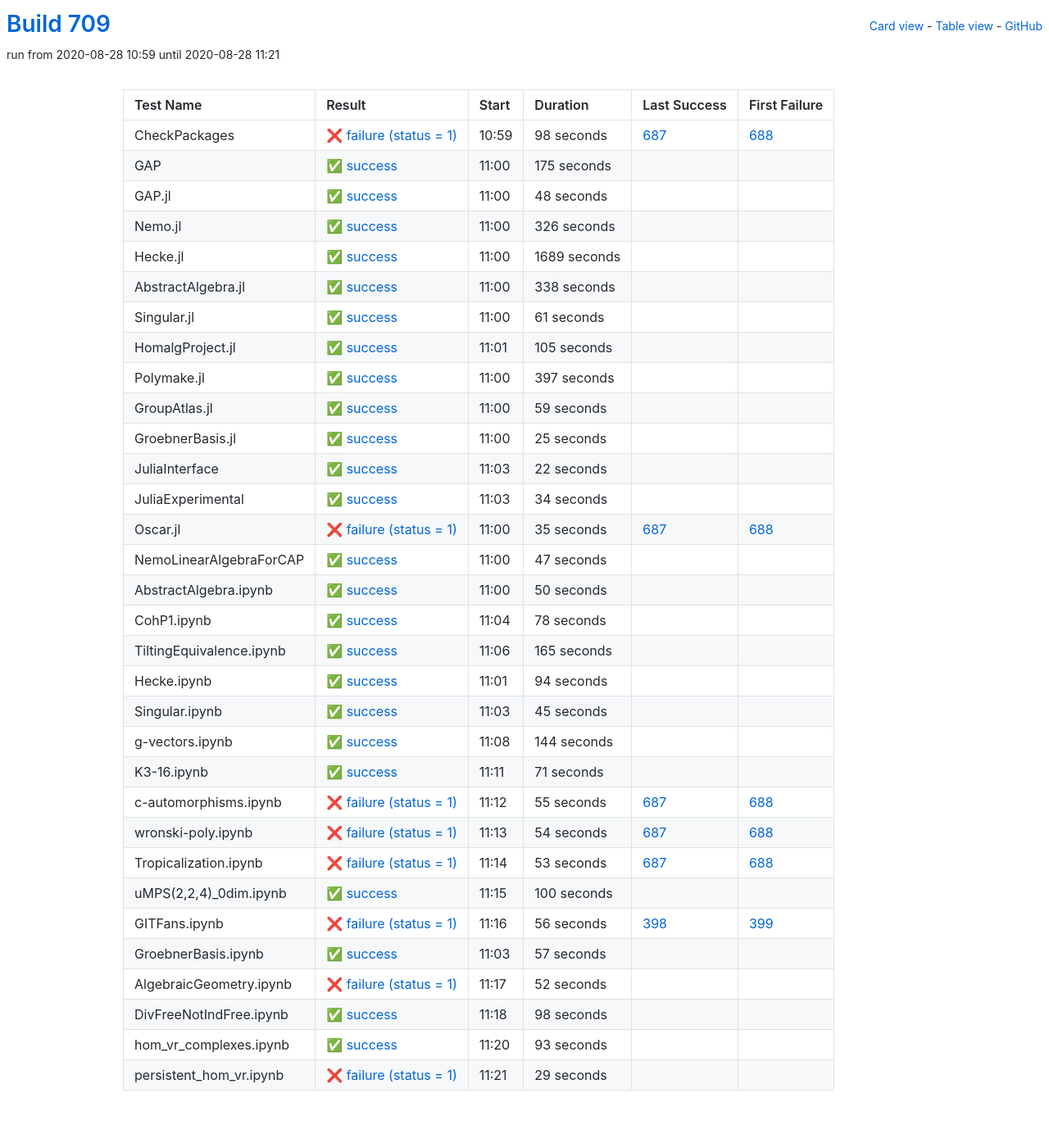
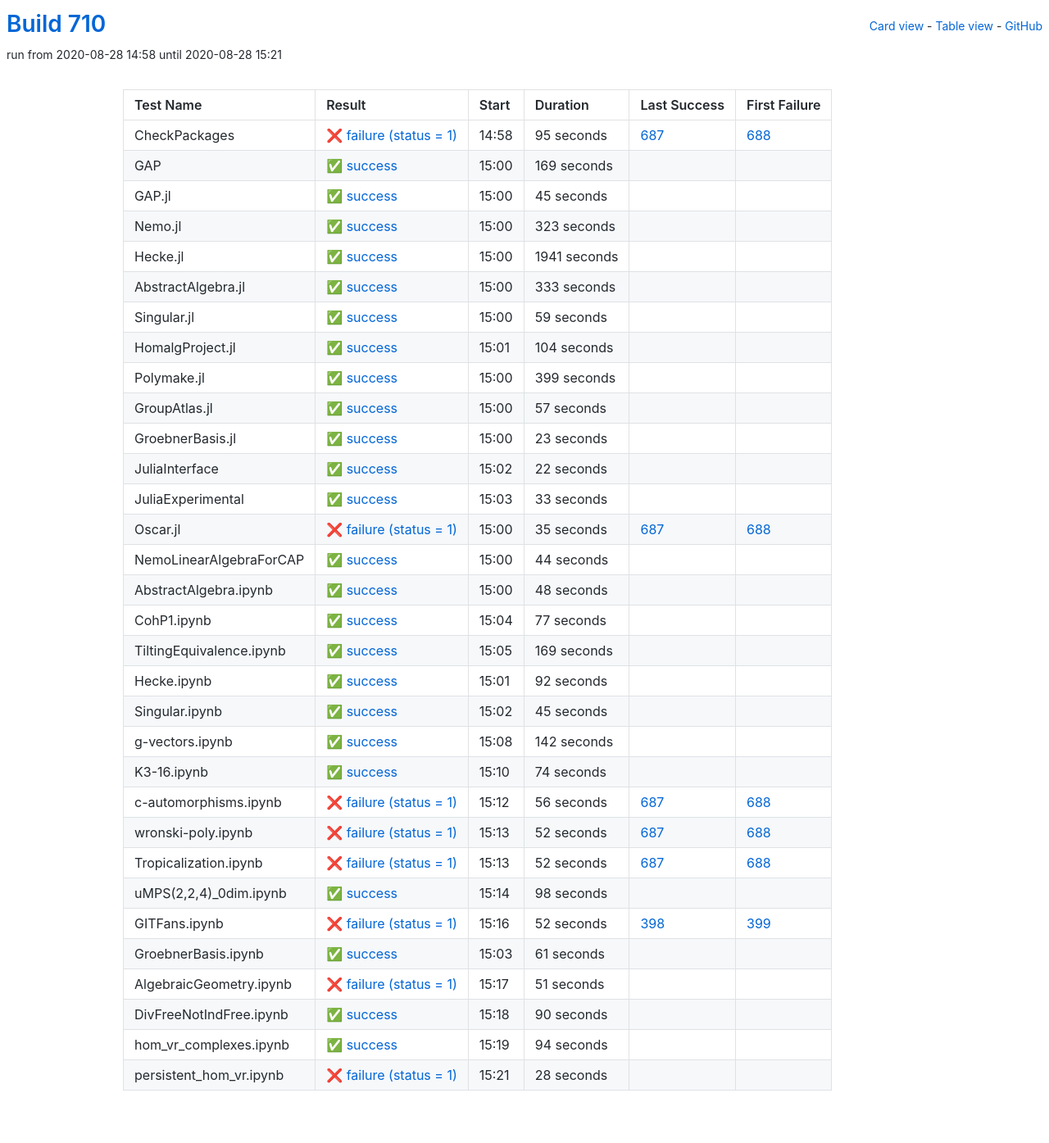
Before and after one commit to oscar-system/oscar-ci-status-stable, a Jekyll site: the page built from table.html, in a window 1280 px wide. Shown: the whole page at 82% size. Built offline with Jekyll 4.4.1, drawn with Linux system fonts in a browser that asks for light colours.

Commit message:
Build #710

```diff
--- a/_data/ci.yml
+++ b/_data/ci.yml
@@ -1,6 +1,6 @@
 ---
-build: 709
-build_url: https://oscarci.mathematik.uni-kl.de/job/oscar-stable/709/
+build: 710
+build_url: https://oscarci.mathematik.uni-kl.de/job/oscar-stable/710/
 job: oscar-stable
 organization: oscar-system
 repo: oscar-ci-status-stable
@@ -8,116 +8,80 @@ repourl: https://github.com/oscar-system/oscar-ci-status-stable
 tests:
 - name: CheckPackages
   id: checkpackages
-  log: https://oscarci.mathematik.uni-kl.de/job/oscar-stable/709/artifact/logs/build-709/CheckPackages.log
-  start: 2020-08-28 10:59
+  log: https://oscarci.mathematik.uni-kl.de/job/oscar-stable/710/artifact/logs/build-710/CheckPackages.log
+  start: 2020-08-28 14:58
   success: false
   exitcode: 1
   status: failure
-  duration: 98
+  duration: 95
   last_success: 687
   last_success_url: https://oscarci.mathematik.uni-kl.de/job/oscar-stable/687/
   first_failure: 688
   first_failure_url: https://oscarci.mathematik.uni-kl.de/job/oscar-stable/688/
 - name: GAP
   id: gap
-  log: https://oscarci.mathematik.uni-kl.de/job/oscar-stable/709/artifact/logs/build-709/GAP.log
-  start: 2020-08-28 11:00
+  log: https://oscarci.mathematik.uni-kl.de/job/oscar-stable/710/artifact/logs/build-710/GAP.log
+  start: 2020-08-28 15:00
   success: true
   exitcode: 0
   status: success
-  duration: 175
+  duration: 169
   last_success: false
   last_success_url:
   first_failure: false
   first_failure_url:
 - name: GAP.jl
   id: gap-jl
-  log: https://oscarci.mathematik.uni-kl.de/job/oscar-stable/709/artifact/logs/build-709/GAP.jl.log
-  start: 2020-08-28 11:00
+  log: https://oscarci.mathematik.uni-kl.de/job/oscar-stable/710/artifact/logs/build-710/GAP.jl.log
+  start: 2020-08-28 15:00
   success: true
   exitcode: 0
   status: success
-  duration: 48
+  duration: 45
   last_success: false
   last_success_url:
   first_failure: false
   first_failure_url:
 - name: Nemo.jl
   id: nemo-jl
-  log: https://oscarci.mathematik.uni-kl.de/job/oscar-stable/709/artifact/logs/build-709/Nemo.jl.log
-  start: 2020-08-28 11:00
+  log: https://oscarci.mathematik.uni-kl.de/job/oscar-stable/710/artifact/logs/build-710/Nemo.jl.log
+  start: 2020-08-28 15:00
   success: true
   exitcode: 0
   status: success
-  duration: 326
+  duration: 323
   last_success: false
   last_success_url:
   first_failure: false
   first_failure_url:
 - name: Hecke.jl
   id: hecke-jl
-  log: https://oscarci.mathematik.uni-kl.de/job/oscar-stable/709/artifact/logs/build-709/Hecke.jl.log
-  start: 2020-08-28 11:00
+  log: https://oscarci.mathematik.uni-kl.de/job/oscar-stable/710/artifact/logs/build-710/Hecke.jl.log
+  start: 2020-08-28 15:00
   success: true
   exitcode: 0
   status: success
-  duration: 1689
+  duration: 1941
   last_success: false
   last_success_url:
   first_failure: false
   first_failure_url:
 - name: AbstractAlgebra.jl
   id: abstractalgebra-jl
-  log: https://oscarci.mathematik.uni-kl.de/job/oscar-stable/709/artifact/logs/build-709/AbstractAlgebra.jl.log
-  start: 2020-08-28 11:00
+  log: https://oscarci.mathematik.uni-kl.de/job/oscar-stable/710/artifact/logs/build-710/AbstractAlgebra.jl.log
+  start: 2020-08-28 15:00
   success: true
   exitcode: 0
   status: success
-  duration: 338
+  duration: 333
   last_success: false
   last_success_url:
   first_failure: false
   first_failure_url:
 - name: Singular.jl
   id: singular-jl
-  log: https://oscarci.mathematik.uni-kl.de/job/oscar-stable/709/artifact/logs/build-709/Singular.jl.log
-  start: 2020-08-28 11:00
-  success: true
-  exitcode: 0
-  status: success
-  duration: 61
-  last_success: false
-  last_success_url:
-  first_failure: false
-  first_failure_url:
-- name: HomalgProject.jl
-  id: homalgproject-jl
-  log: https://oscarci.mathematik.uni-kl.de/job/oscar-stable/709/artifact/logs/build-709/HomalgProject.jl.log
-  start: 2020-08-28 11:01
-  success: true
-  exitcode: 0
-  status: success
-  duration: 105
-  last_success: false
-  last_success_url:
-  first_failure: false
-  first_failure_url:
-- name: Polymake.jl
-  id: polymake-jl
-  log: https://oscarci.mathematik.uni-kl.de/job/oscar-stable/709/artifact/logs/build-709/Polymake.jl.log
-  start: 2020-08-28 11:00
-  success: true
-  exitcode: 0
-  status: success
-  duration: 397
-  last_success: false
-  last_success_url:
-  first_failure: false
-  first_failure_url:
-- name: GroupAtlas.jl
-  id: groupatlas-jl
-  log: https://oscarci.mathematik.uni-kl.de/job/oscar-stable/709/artifact/logs/build-709/GroupAtlas.jl.log
-  start: 2020-08-28 11:00
+  log: https://oscarci.mathematik.uni-kl.de/job/oscar-stable/710/artifact/logs/build-710/Singular.jl.log
+  start: 2020-08-28 15:00
   success: true
   exitcode: 0
   status: success
@@ -126,22 +90,58 @@ tests:
   last_success_url:
   first_failure: false
   first_failure_url:
-- name: GroebnerBasis.jl
-  id: groebnerbasis-jl
-  log: https://oscarci.mathematik.uni-kl.de/job/oscar-stable/709/artifact/logs/build-709/GroebnerBasis.jl.log
-  start: 2020-08-28 11:00
+- name: HomalgProject.jl
+  id: homalgproject-jl
+  log: https://oscarci.mathematik.uni-kl.de/job/oscar-stable/710/artifact/logs/build-710/HomalgProject.jl.log
+  start: 2020-08-28 15:01
   success: true
   exitcode: 0
   status: success
-  duration: 25
+  duration: 104
+  last_success: false
+  last_success_url:
+  first_failure: false
+  first_failure_url:
+- name: Polymake.jl
+  id: polymake-jl
+  log: https://oscarci.mathematik.uni-kl.de/job/oscar-stable/710/artifact/logs/build-710/Polymake.jl.log
+  start: 2020-08-28 15:00
+  success: true
+  exitcode: 0
+  status: success
+  duration: 399
+  last_success: false
+  last_success_url:
+  first_failure: false
+  first_failure_url:
+- name: GroupAtlas.jl
+  id: groupatlas-jl
+  log: https://oscarci.mathematik.uni-kl.de/job/oscar-stable/710/artifact/logs/build-710/GroupAtlas.jl.log
+  start: 2020-08-28 15:00
+  success: true
+  exitcode: 0
+  status: success
+  duration: 57
+  last_success: false
+  last_success_url:
+  first_failure: false
+  first_failure_url:
+- name: GroebnerBasis.jl
+  id: groebnerbasis-jl
+  log: https://oscarci.mathematik.uni-kl.de/job/oscar-stable/710/artifact/logs/build-710/GroebnerBasis.jl.log
+  start: 2020-08-28 15:00
+  success: true
+  exitcode: 0
+  status: success
+  duration: 23
   last_success: false
   last_success_url:
   first_failure: false
   first_failure_url:
 - name: JuliaInterface
   id: juliainterface
-  log: https://oscarci.mathematik.uni-kl.de/job/oscar-stable/709/artifact/logs/build-709/JuliaInterface.log
-  start: 2020-08-28 11:03
+  log: https://oscarci.mathematik.uni-kl.de/job/oscar-stable/710/artifact/logs/build-710/JuliaInterface.log
+  start: 2020-08-28 15:02
   success: true
   exitcode: 0
   status: success
@@ -152,20 +152,20 @@ tests:
   first_failure_url:
 - name: JuliaExperimental
   id: juliaexperimental
-  log: https://oscarci.mathematik.uni-kl.de/job/oscar-stable/709/artifact/logs/build-709/JuliaExperimental.log
-  start: 2020-08-28 11:03
+  log: https://oscarci.mathematik.uni-kl.de/job/oscar-stable/710/artifact/logs/build-710/JuliaExperimental.log
+  start: 2020-08-28 15:03
   success: true
   exitcode: 0
   status: success
-  duration: 34
+  duration: 33
   last_success: false
   last_success_url:
   first_failure: false
   first_failure_url:
 - name: Oscar.jl
   id: oscar-jl
-  log: https://oscarci.mathematik.uni-kl.de/job/oscar-stable/709/artifact/logs/build-709/Oscar.jl.log
-  start: 2020-08-28 11:00
+  log: https://oscarci.mathematik.uni-kl.de/job/oscar-stable/710/artifact/logs/build-710/Oscar.jl.log
+  start: 2020-08-28 15:00
   success: false
   exitcode: 1
   status: failure
@@ -176,68 +176,68 @@ tests:
   first_failure_url: https://oscarci.mathematik.uni-kl.de/job/oscar-stable/688/
 - name: NemoLinearAlgebraForCAP
   id: nemolinearalgebraforcap
-  log: https://oscarci.mathematik.uni-kl.de/job/oscar-stable/709/artifact/logs/build-709/NemoLinearAlgebraForCAP.log
-  start: 2020-08-28 11:00
+  log: https://oscarci.mathematik.uni-kl.de/job/oscar-stable/710/artifact/logs/build-710/NemoLinearAlgebraForCAP.log
+  start: 2020-08-28 15:00
   success: true
   exitcode: 0
   status: success
-  duration: 47
+  duration: 44
   last_success: false
   last_success_url:
   first_failure: false
   first_failure_url:
 - name: AbstractAlgebra.ipynb
   id: abstractalgebra-ipynb
-  log: https://oscarci.mathematik.uni-kl.de/job/oscar-stable/709/artifact/logs/build-709/AbstractAlgebra.ipynb.log
-  start: 2020-08-28 11:00
+  log: https://oscarci.mathematik.uni-kl.de/job/oscar-stable/710/artifact/logs/build-710/AbstractAlgebra.ipynb.log
+  start: 2020-08-28 15:00
   success: true
   exitcode: 0
   status: success
-  duration: 50
+  duration: 48
   last_success: false
   last_success_url:
   first_failure: false
   first_failure_url:
 - name: CohP1.ipynb
   id: cohp1-ipynb
-  log: https://oscarci.mathematik.uni-kl.de/job/oscar-stable/709/artifact/logs/build-709/CohP1.ipynb.log
-  start: 2020-08-28 11:04
+  log: https://oscarci.mathematik.uni-kl.de/job/oscar-stable/710/artifact/logs/build-710/CohP1.ipynb.log
+  start: 2020-08-28 15:04
   success: true
   exitcode: 0
   status: success
-  duration: 78
+  duration: 77
   last_success: false
   last_success_url:
   first_failure: false
   first_failure_url:
 - name: TiltingEquivalence.ipynb
   id: tiltingequivalence-ipynb
-  log: https://oscarci.mathematik.uni-kl.de/job/oscar-stable/709/artifact/logs/build-709/TiltingEquivalence.ipynb.log
-  start: 2020-08-28 11:06
+  log: https://oscarci.mathematik.uni-kl.de/job/oscar-stable/710/artifact/logs/build-710/TiltingEquivalence.ipynb.log
+  start: 2020-08-28 15:05
   success: true
   exitcode: 0
   status: success
-  duration: 165
+  duration: 169
   last_success: false
   last_success_url:
   first_failure: false
   first_failure_url:
 - name: Hecke.ipynb
   id: hecke-ipynb
-  log: https://oscarci.mathematik.uni-kl.de/job/oscar-stable/709/artifact/logs/build-709/Hecke.ipynb.log
-  start: 2020-08-28 11:01
+  log: https://oscarci.mathematik.uni-kl.de/job/oscar-stable/710/artifact/logs/build-710/Hecke.ipynb.log
+  start: 2020-08-28 15:01
   success: true
   exitcode: 0
   status: success
-  duration: 94
+  duration: 92
   last_success: false
   last_success_url:
   first_failure: false
   first_failure_url:
 - name: Singular.ipynb
   id: singular-ipynb
-  log: https://oscarci.mathematik.uni-kl.de/job/oscar-stable/709/artifact/logs/build-709/Singular.ipynb.log
-  start: 2020-08-28 11:03
+  log: https://oscarci.mathematik.uni-kl.de/job/oscar-stable/710/artifact/logs/build-710/Singular.ipynb.log
+  start: 2020-08-28 15:02
   success: true
   exitcode: 0
   status: success
@@ -248,116 +248,68 @@ tests:
   first_failure_url:
 - name: g-vectors.ipynb
   id: g-vectors-ipynb
-  log: https://oscarci.mathematik.uni-kl.de/job/oscar-stable/709/artifact/logs/build-709/g-vectors.ipynb.log
-  start: 2020-08-28 11:08
+  log: https://oscarci.mathematik.uni-kl.de/job/oscar-stable/710/artifact/logs/build-710/g-vectors.ipynb.log
+  start: 2020-08-28 15:08
   success: true
   exitcode: 0
   status: success
-  duration: 144
+  duration: 142
   last_success: false
   last_success_url:
   first_failure: false
   first_failure_url:
 - name: K3-16.ipynb
   id: k3-16-ipynb
-  log: https://oscarci.mathematik.uni-kl.de/job/oscar-stable/709/artifact/logs/build-709/K3-16.ipynb.log
-  start: 2020-08-28 11:11
+  log: https://oscarci.mathematik.uni-kl.de/job/oscar-stable/710/artifact/logs/build-710/K3-16.ipynb.log
+  start: 2020-08-28 15:10
   success: true
   exitcode: 0
   status: success
-  duration: 71
+  duration: 74
   last_success: false
   last_success_url:
   first_failure: false
   first_failure_url:
 - name: c-automorphisms.ipynb
   id: c-automorphisms-ipynb
-  log: https://oscarci.mathematik.uni-kl.de/job/oscar-stable/709/artifact/logs/build-709/c-automorphisms.ipynb.log
-  start: 2020-08-28 11:12
+  log: https://oscarci.mathematik.uni-kl.de/job/oscar-stable/710/artifact/logs/build-710/c-automorphisms.ipynb.log
+  start: 2020-08-28 15:12
   success: false
   exitcode: 1
   status: failure
-  duration: 55
+  duration: 56
   last_success: 687
   last_success_url: https://oscarci.mathematik.uni-kl.de/job/oscar-stable/687/
   first_failure: 688
   first_failure_url: https://oscarci.mathematik.uni-kl.de/job/oscar-stable/688/
 - name: wronski-poly.ipynb
   id: wronski-poly-ipynb
-  log: https://oscarci.mathematik.uni-kl.de/job/oscar-stable/709/artifact/logs/build-709/wronski-poly.ipynb.log
-  start: 2020-08-28 11:13
+  log: https://oscarci.mathematik.uni-kl.de/job/oscar-stable/710/artifact/logs/build-710/wronski-poly.ipynb.log
+  start: 2020-08-28 15:13
   success: false
   exitcode: 1
   status: failure
-  duration: 54
+  duration: 52
   last_success: 687
   last_success_url: https://oscarci.mathematik.uni-kl.de/job/oscar-stable/687/
   first_failure: 688
   first_failure_url: https://oscarci.mathematik.uni-kl.de/job/oscar-stable/688/
 - name: Tropicalization.ipynb
   id: tropicalization-ipynb
-  log: https://oscarci.mathematik.uni-kl.de/job/oscar-stable/709/artifact/logs/build-709/Tropicalization.ipynb.log
-  start: 2020-08-28 11:14
+  log: https://oscarci.mathematik.uni-kl.de/job/oscar-stable/710/artifact/logs/build-710/Tropicalization.ipynb.log
+  start: 2020-08-28 15:13
   success: false
   exitcode: 1
   status: failure
-  duration: 53
+  duration: 52
   last_success: 687
   last_success_url: https://oscarci.mathematik.uni-kl.de/job/oscar-stable/687/
   first_failure: 688
   first_failure_url: https://oscarci.mathematik.uni-kl.de/job/oscar-stable/688/
 - name: uMPS(2,2,4)_0dim.ipynb
   id: umps-2-2-4-0dim-ipynb
-  log: https://oscarci.mathematik.uni-kl.de/job/oscar-stable/709/artifact/logs/build-709/uMPS-2-2-4-_0dim.ipynb.log
-  start: 2020-08-28 11:15
-  success: true
-  exitcode: 0
-  status: success
-  duration: 100
-  last_success: false
-  last_success_url:
-  first_failure: false
-  first_failure_url:
-- name: GITFans.ipynb
-  id: gitfans-ipynb
-  log: https://oscarci.mathematik.uni-kl.de/job/oscar-stable/709/artifact/logs/build-709/GITFans.ipynb.log
-  start: 2020-08-28 11:16
-  success: false
-  exitcode: 1
-  status: failure
-  duration: 56
-  last_success: 398
-  last_success_url: https://oscarci.mathematik.uni-kl.de/job/oscar-stable/398/
-  first_failure: 399
-  first_failure_url: https://oscarci.mathematik.uni-kl.de/job/oscar-stable/399/
-- name: GroebnerBasis.ipynb
-  id: groebnerbasis-ipynb
-  log: https://oscarci.mathematik.uni-kl.de/job/oscar-stable/709/artifact/logs/build-709/GroebnerBasis.ipynb.log
-  start: 2020-08-28 11:03
-  success: true
-  exitcode: 0
-  status: success
-  duration: 57
-  last_success: false
-  last_success_url:
-  first_failure: false
-  first_failure_url:
-- name: AlgebraicGeometry.ipynb
-  id: algebraicgeometry-ipynb
-  log: https://oscarci.mathematik.uni-kl.de/job/oscar-stable/709/artifact/logs/build-709/AlgebraicGeometry.ipynb.log
-  start: 2020-08-28 11:17
-  success: false
-  exitcode: 1
-  status: failure
-  duration: 52
-  last_success: false
-  last_success_url:
-  first_failure: false
-  first_failure_url:
-- name: DivFreeNotIndFree.ipynb
-  id: divfreenotindfree-ipynb
-  log: https://oscarci.mathematik.uni-kl.de/job/oscar-stable/709/artifact/logs/build-709/DivFreeNotIndFree.ipynb.log
-  start: 2020-08-28 11:18
+  log: https://oscarci.mathematik.uni-kl.de/job/oscar-stable/710/artifact/logs/build-710/uMPS-2-2-4-_0dim.ipynb.log
+  start: 2020-08-28 15:14
   success: true
   exitcode: 0
   status: success
@@ -366,26 +318,74 @@ tests:
   last_success_url:
   first_failure: false
   first_failure_url:
-- name: hom_vr_complexes.ipynb
-  id: hom-vr-complexes-ipynb
-  log: https://oscarci.mathematik.uni-kl.de/job/oscar-stable/709/artifact/logs/build-709/hom_vr_complexes.ipynb.log
-  start: 2020-08-28 11:20
+- name: GITFans.ipynb
+  id: gitfans-ipynb
+  log: https://oscarci.mathematik.uni-kl.de/job/oscar-stable/710/artifact/logs/build-710/GITFans.ipynb.log
+  start: 2020-08-28 15:16
+  success: false
+  exitcode: 1
+  status: failure
+  duration: 52
+  last_success: 398
+  last_success_url: https://oscarci.mathematik.uni-kl.de/job/oscar-stable/398/
+  first_failure: 399
+  first_failure_url: https://oscarci.mathematik.uni-kl.de/job/oscar-stable/399/
+- name: GroebnerBasis.ipynb
+  id: groebnerbasis-ipynb
+  log: https://oscarci.mathematik.uni-kl.de/job/oscar-stable/710/artifact/logs/build-710/GroebnerBasis.ipynb.log
+  start: 2020-08-28 15:03
   success: true
   exitcode: 0
   status: success
-  duration: 93
+  duration: 61
+  last_success: false
+  last_success_url:
+  first_failure: false
+  first_failure_url:
+- name: AlgebraicGeometry.ipynb
+  id: algebraicgeometry-ipynb
+  log: https://oscarci.mathematik.uni-kl.de/job/oscar-stable/710/artifact/logs/build-710/AlgebraicGeometry.ipynb.log
+  start: 2020-08-28 15:17
+  success: false
+  exitcode: 1
+  status: failure
+  duration: 51
+  last_success: false
+  last_success_url:
+  first_failure: false
+  first_failure_url:
+- name: DivFreeNotIndFree.ipynb
+  id: divfreenotindfree-ipynb
+  log: https://oscarci.mathematik.uni-kl.de/job/oscar-stable/710/artifact/logs/build-710/DivFreeNotIndFree.ipynb.log
+  start: 2020-08-28 15:18
+  success: true
+  exitcode: 0
+  status: success
+  duration: 90
+  last_success: false
+  last_success_url:
+  first_failure: false
+  first_failure_url:
+- name: hom_vr_complexes.ipynb
+  id: hom-vr-complexes-ipynb
+  log: https://oscarci.mathematik.uni-kl.de/job/oscar-stable/710/artifact/logs/build-710/hom_vr_complexes.ipynb.log
+  start: 2020-08-28 15:19
+  success: true
+  exitcode: 0
+  status: success
+  duration: 94
   last_success: false
   last_success_url:
   first_failure: false
   first_failure_url:
 - name: persistent_hom_vr.ipynb
   id: persistent-hom-vr-ipynb
-  log: https://oscarci.mathematik.uni-kl.de/job/oscar-stable/709/artifact/logs/build-709/persistent_hom_vr.ipynb.log
-  start: 2020-08-28 11:21
+  log: https://oscarci.mathematik.uni-kl.de/job/oscar-stable/710/artifact/logs/build-710/persistent_hom_vr.ipynb.log
+  start: 2020-08-28 15:21
   success: false
   exitcode: 1
   status: failure
-  duration: 29
+  duration: 28
   last_success: false
   last_success_url:
   first_failure: false
```
Also changed, not shown: README.md.
